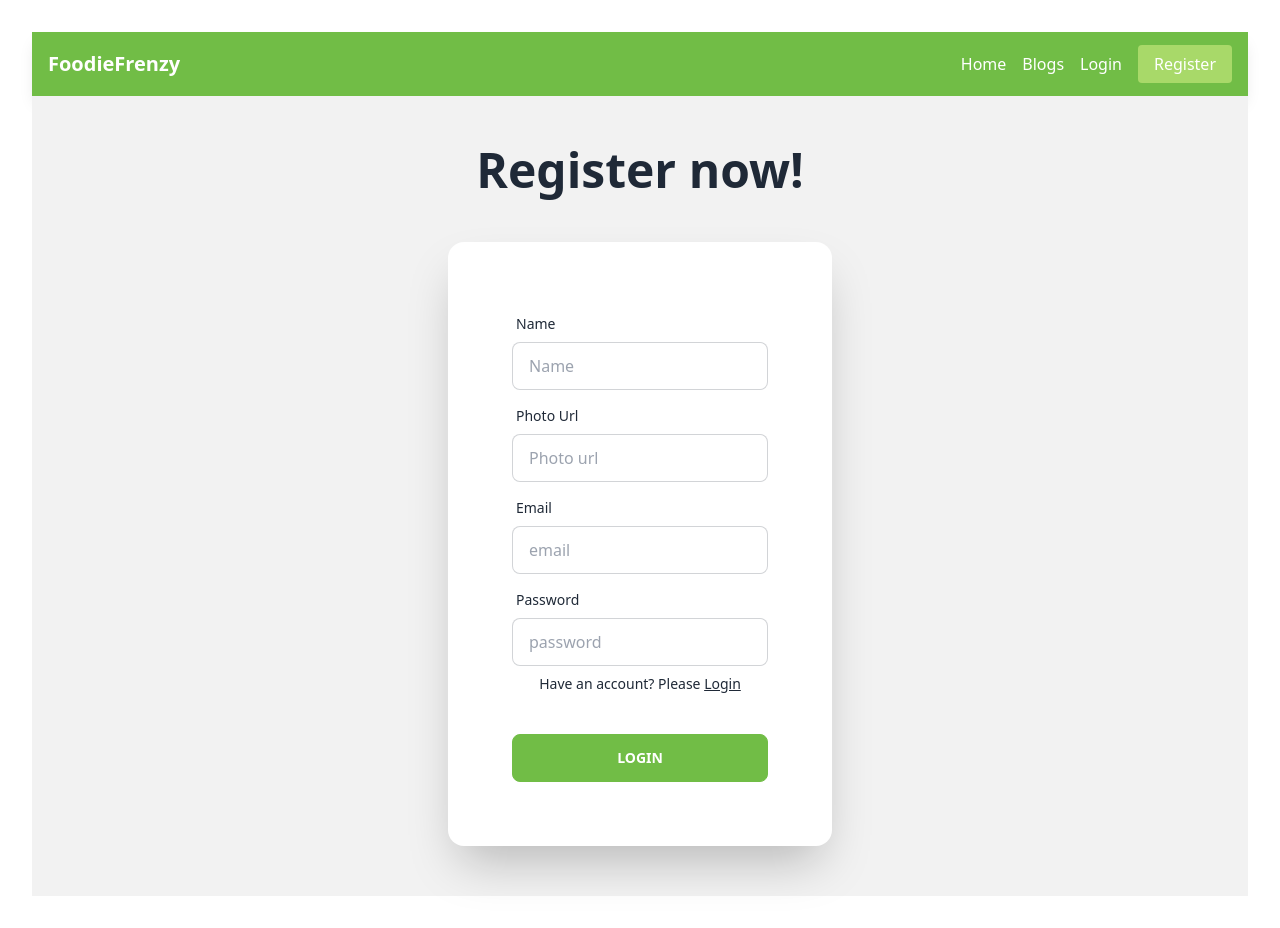
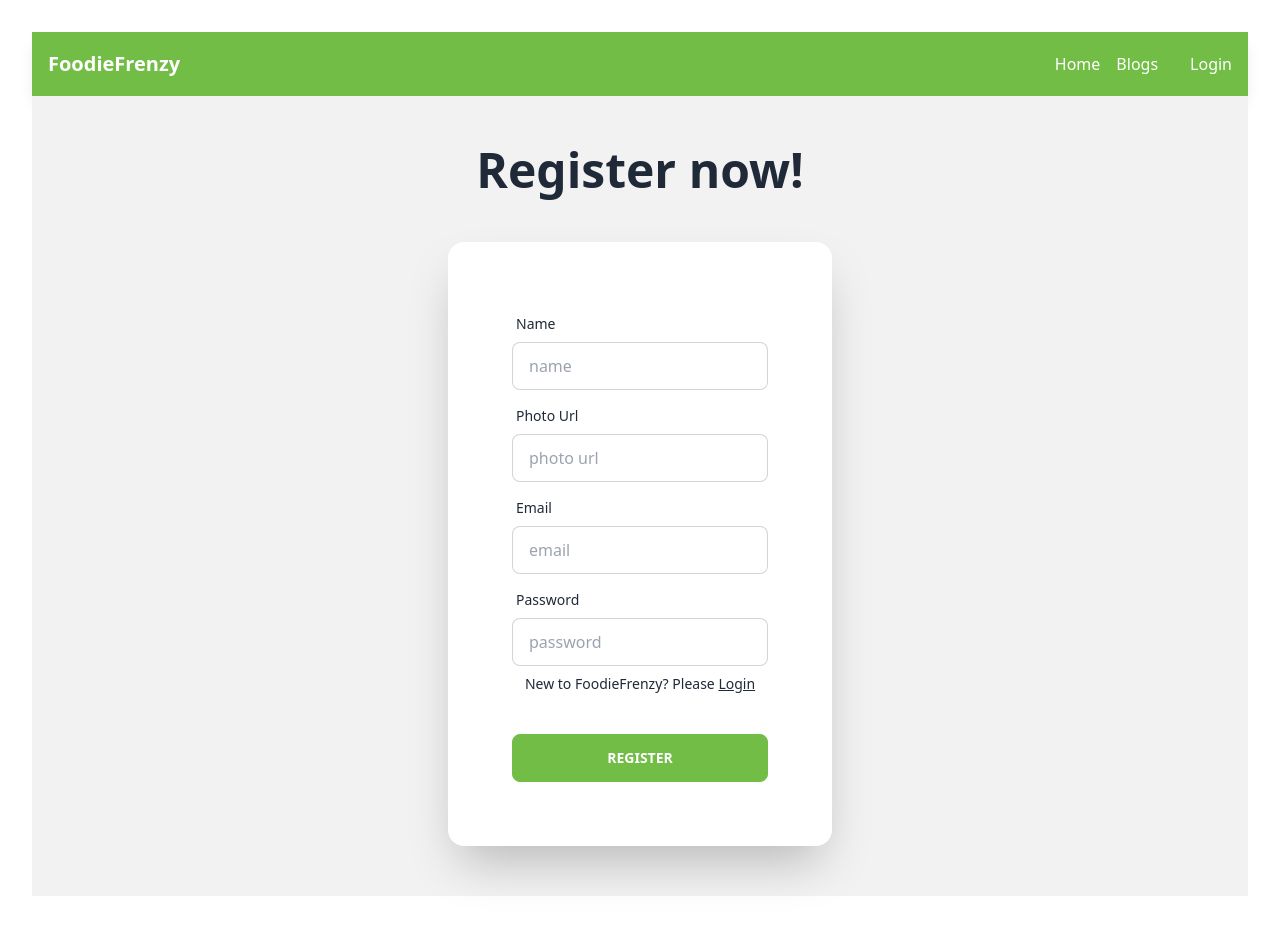
Before and after one commit to BidhanCR/chef-recipe-hunter-client, a React (Vite) app: page /register in a window 1280 px wide. Built offline with nearby package versions, Linux system fonts and the light colour scheme; no server answers.

Commit message:
AuthProver , login , register and signout

```diff
--- a/package.json
+++ b/package.json
@@ -11,6 +11,7 @@
   },
   "dependencies": {
     "daisyui": "^2.51.6",
+    "firebase": "^9.21.0",
     "localforage": "^1.10.0",
     "match-sorter": "^6.3.1",
     "react": "^18.2.0",
--- a/src/components/Header/Header.jsx
+++ b/src/components/Header/Header.jsx
@@ -1,7 +1,9 @@
+/* eslint-disable react/jsx-no-undef */
 /* eslint-disable no-unused-vars */
-import { useState } from 'react';
-import { Link } from 'react-router-dom';
-import { FaBars, FaTimes } from 'react-icons/fa';
+import { useContext, useState } from "react";
+import { Link } from "react-router-dom";
+import { FaBars, FaTimes, FaUserCircle } from "react-icons/fa";
+import { AuthContext } from "../../providers/AuthProvider";
 
 const Header = () => {
   const [isMenuOpen, setIsMenuOpen] = useState(false);
@@ -10,6 +12,14 @@
     setIsMenuOpen(!isMenuOpen);
   };
 
+  const { user, logOut } = useContext(AuthContext);
+  const handleLogOut = () => {
+    logOut()
+      .then()
+      .catch((error) => {
+        console.log(error);
+      });
+  };
   return (
     <nav className="bg-[#71bd46] shadow-lg">
       <div className="container mx-auto px-4">
@@ -37,21 +47,35 @@
                   Blogs
                 </Link>
               </li>
-              <li>
+              {/* <li>
                 <Link
                   to="/login"
                   className="text-white hover:text-gray-600 transition duration-150 ease-in-out"
                 >
                   Login
                 </Link>
+              </li> */}
+              <li>
+                {user && (
+                  <FaUserCircle style={{ fontSize: "2rem" }}></FaUserCircle>
+                )}
               </li>
               <li>
-                <Link
-                  to="/register"
-                  className="px-4 py-2 rounded bg-[rgb(168,217,105)] text-white hover:bg-a8d969 transition duration-150 ease-in-out"
-                >
-                  Register
-                </Link>
+                {user ? (
+                  <button
+                    className="text-white hover:text-gray-600 transition duration-150 ease-in-out"
+                    onClick={handleLogOut}
+                  >
+                    Logout
+                  </button>
+                ) : (
+                  <Link
+                    to="/login"
+                    className="text-white hover:text-gray-600 transition duration-150 ease-in-out"
+                  >
+                    <button>Login</button>
+                  </Link>
+                )}
               </li>
             </ul>
           </div>
@@ -66,7 +90,7 @@
           </div>
         </div>
       </div>
-      <div className={`md:hidden ${isMenuOpen ? 'block' : 'hidden'}`}>
+      <div className={`md:hidden ${isMenuOpen ? "block" : "hidden"}`}>
         <div className="px-2 pt-2 pb-3 space-y-1 sm:px-3">
           <Link
             to="/"
@@ -86,12 +110,6 @@
           >
             Login
           </Link>
-          <Link
-            to="/register"
-            className="block px-3 py-2 rounded-md text-base font-medium text-white bg-[#a8d969] hover:bg-gray-50"
-          >
-            Register
-          </Link>
         </div>
       </div>
     </nav>
--- a/src/components/Login/Login.jsx
+++ b/src/components/Login/Login.jsx
@@ -1,8 +1,31 @@
 /* eslint-disable no-unused-vars */
-import React from "react";
-import { Link } from "react-router-dom";
+import React, { useContext } from "react";
+import { Link, useLocation, useNavigate } from "react-router-dom";
+import { AuthContext } from "../../providers/AuthProvider";
 
 const Login = () => {
+  const { signIn } = useContext(AuthContext);
+  const navigate = useNavigate();
+  const location = useLocation();
+  const from = location.state?.from?.pathname || "/";
+
+  const handleSignIn = (event) => {
+    event.preventDefault();
+    const form = event.target;
+    const email = form.email.value;
+    const password = form.password.value;
+    console.log(email, password);
+
+    signIn(email, password)
+      .then((result) => {
+        const loggedUser = result.user;
+        console.log(loggedUser);
+        navigate(from, { replace: true });
+      })
+      .catch((error) => {
+        console.log(error);
+      });
+  };
   return (
     <div className="hero min-h-screen bg-base-200">
       <div className="hero-content flex-col lg:flex-col">
@@ -10,6 +33,7 @@
           <h1 className="text-5xl font-bold mb-8">Login now!</h1>
         </div>
         <div className="card flex-shrink-0 w-full max-w-sm shadow-2xl bg-base-100">
+          <form onSubmit={handleSignIn}>
             <div className="card-body">
               <div className="form-control">
                 <label className="label">
@@ -17,8 +41,10 @@
                 </label>
                 <input
                   type="text"
+                  name="email"
                   placeholder="email"
                   className="input input-bordered"
+                  required
                 />
               </div>
               <div className="form-control">
@@ -26,20 +52,28 @@
                   <span className="label-text">Password</span>
                 </label>
                 <input
-                type="text"
+                  type="password"
+                  name="password"
                   placeholder="password"
                   className="input input-bordered"
+                  required
                 />
                 <label className="label">
                   <p className="label-text">
-                  New to FoodieFrenzy? Please <Link className="link" to='/register'>Register</Link>
+                    New to FoodieFrenzy? Please{" "}
+                    <Link className="link" to="/register">
+                      Register
+                    </Link>
                   </p>
                 </label>
               </div>
               <div className="form-control mt-6">
-              <button className="btn bg-[#71bd46] border-[#71bd46] hover:bg-[#a8d969]">Login</button>
+                <button className="btn bg-[#71bd46] border-[#71bd46] hover:bg-[#a8d969]">
+                  Login
+                </button>
               </div>
             </div>
+          </form>
         </div>
       </div>
     </div>
--- a/src/components/Register/Register.jsx
+++ b/src/components/Register/Register.jsx
@@ -1,8 +1,30 @@
 /* eslint-disable no-unused-vars */
-import React from "react";
+import React, { useContext } from "react";
 import { Link } from "react-router-dom";
+import { AuthContext } from "../../providers/AuthProvider";
 
 const Register = () => {
+  const { createUser } = useContext(AuthContext);
+
+  const handleRegister = (event) => {
+    event.preventDefault();
+    const form = event.target;
+    const name = form.name.value;
+    const email = form.email.value;
+    const password = form.password.value;
+    const photo = form.photo.value;
+    console.log(name, email, password, photo);
+
+    createUser(email, password)
+      .then((result) => {
+        const createdUser = result.user;
+        console.log(createdUser);
+      })
+      .catch((error) => {
+        console.log(error);
+      });
+  };
+
   return (
     <div className="hero min-h-screen bg-base-200">
       <div className="hero-content flex-col lg:flex-col">
@@ -10,6 +32,7 @@
           <h1 className="text-5xl font-bold mb-8">Register now!</h1>
         </div>
         <div className="card flex-shrink-0 w-full max-w-sm shadow-2xl bg-base-100">
+          <form onSubmit={handleRegister}>
             <div className="card-body">
               <div className="form-control">
                 <label className="label">
@@ -17,8 +40,10 @@
                 </label>
                 <input
                   type="text"
-                placeholder="Name"
+                  name="name"
+                  placeholder="name"
                   className="input input-bordered"
+                  required
                 />
               </div>
               <div className="form-control">
@@ -27,8 +52,10 @@
                 </label>
                 <input
                   type="text"
-                placeholder="Photo url"
+                  name="photo"
+                  placeholder="photo url"
                   className="input input-bordered"
+                  required
                 />
               </div>
               <div className="form-control">
@@ -37,8 +64,10 @@
                 </label>
                 <input
                   type="text"
+                  name="email"
                   placeholder="email"
                   className="input input-bordered"
+                  required
                 />
               </div>
               <div className="form-control">
@@ -47,12 +76,14 @@
                 </label>
                 <input
                   type="text"
+                  name="password"
                   placeholder="password"
                   className="input input-bordered"
+                  required
                 />
                 <label className="label">
                   <p className="label-text">
-                  Have an account? Please{" "}
+                    New to FoodieFrenzy? Please{" "}
                     <Link className="link" to="/login">
                       Login
                     </Link>
@@ -61,10 +92,11 @@
               </div>
               <div className="form-control mt-6">
                 <button className="btn bg-[#71bd46] border-[#71bd46] hover:bg-[#a8d969]">
-                Login
+                  Register
                 </button>
               </div>
             </div>
+          </form>
         </div>
       </div>
     </div>
--- a/src/providers/AuthProvider.jsx
+++ b/src/providers/AuthProvider.jsx
@@ -1,12 +1,62 @@
+/* eslint-disable react/prop-types */
 /* eslint-disable no-unused-vars */
-import React from 'react';
+import React, { createContext } from "react";
+import {
+  createUserWithEmailAndPassword,
+  getAuth,
+  onAuthStateChanged,
+  signInWithEmailAndPassword,
+  signOut,
+} from "firebase/auth";
+import app from "../Firebase/Firebase.config";
+import { useEffect } from "react";
+import { useState } from "react";
 
-const AuthProvider = () => {
-    return (
-        <div>
+export const AuthContext = createContext(null);
 
-        </div>
-    );
+const auth = getAuth(app);
+
+const AuthProvider = ({ children }) => {
+  const [user, setUser] = useState(null);
+  const [loading, setLoading] = useState(true);
+
+  const createUser = (email, password) => {
+    setLoading(true);
+    return createUserWithEmailAndPassword(auth, email, password);
+  };
+
+  const signIn = (email, password) => {
+    setLoading(true);
+    return signInWithEmailAndPassword(auth, email, password);
+  };
+
+  const logOut = () => {
+    setLoading(true);
+    return signOut(auth)
+  }
+
+  useEffect(() => {
+    const unsubscribe = onAuthStateChanged(auth, (loggedUser) => {
+      setUser(loggedUser);
+      setLoading(false);
+    });
+
+    return () => {
+      unsubscribe();
+    };
+  }, []);
+
+  const authInfo = {
+    user,
+    createUser,
+    signIn,
+    logOut,
+    loading
+  };
+
+  return (
+    <AuthContext.Provider value={authInfo}>{children}</AuthContext.Provider>
+  );
 };
 
 export default AuthProvider;
```
Also changed, not shown: src/main.jsx (+5 -2 lines), 1 other file (tests, documents, lock files or other folders). Lines whose indentation alone changed are shown as unchanged.
